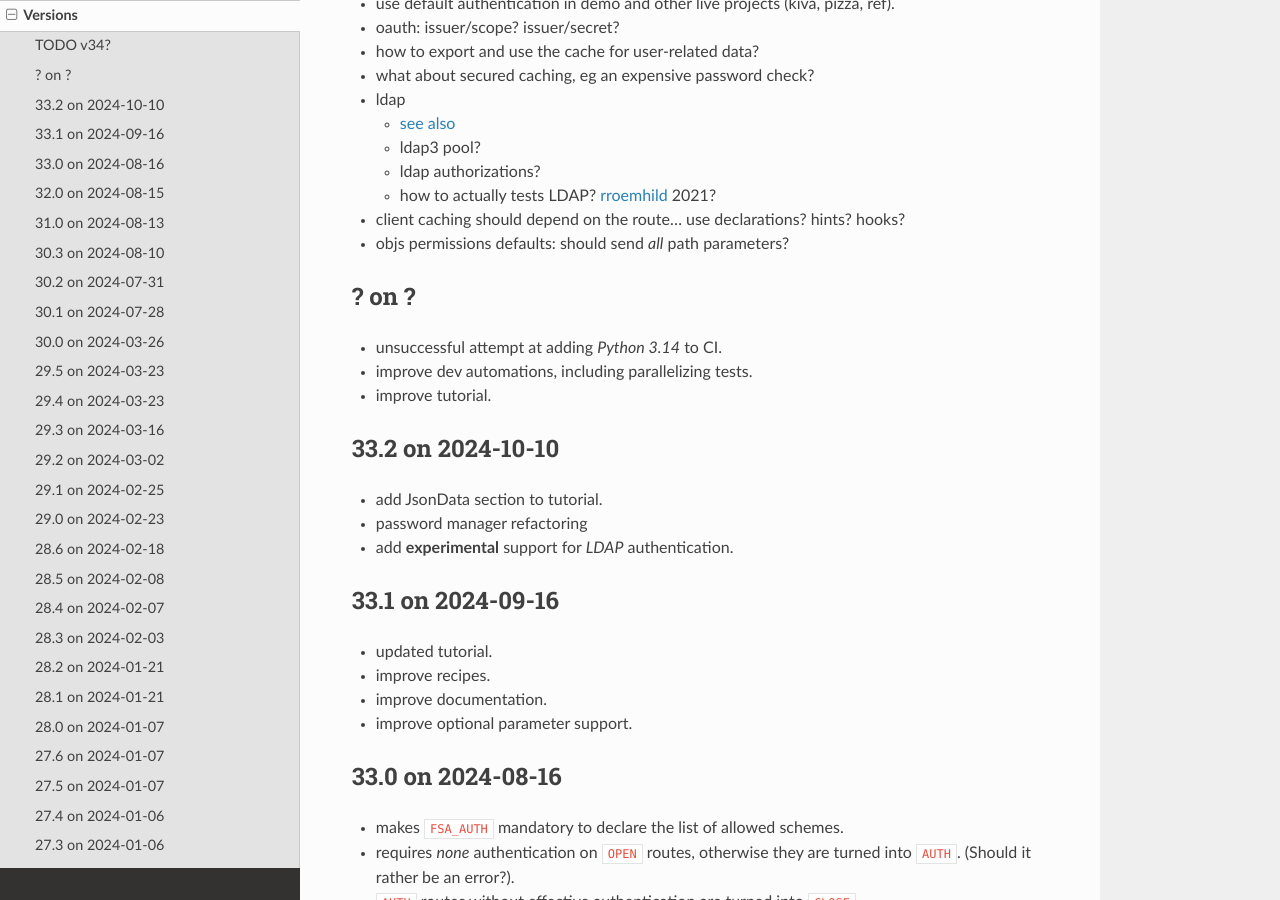
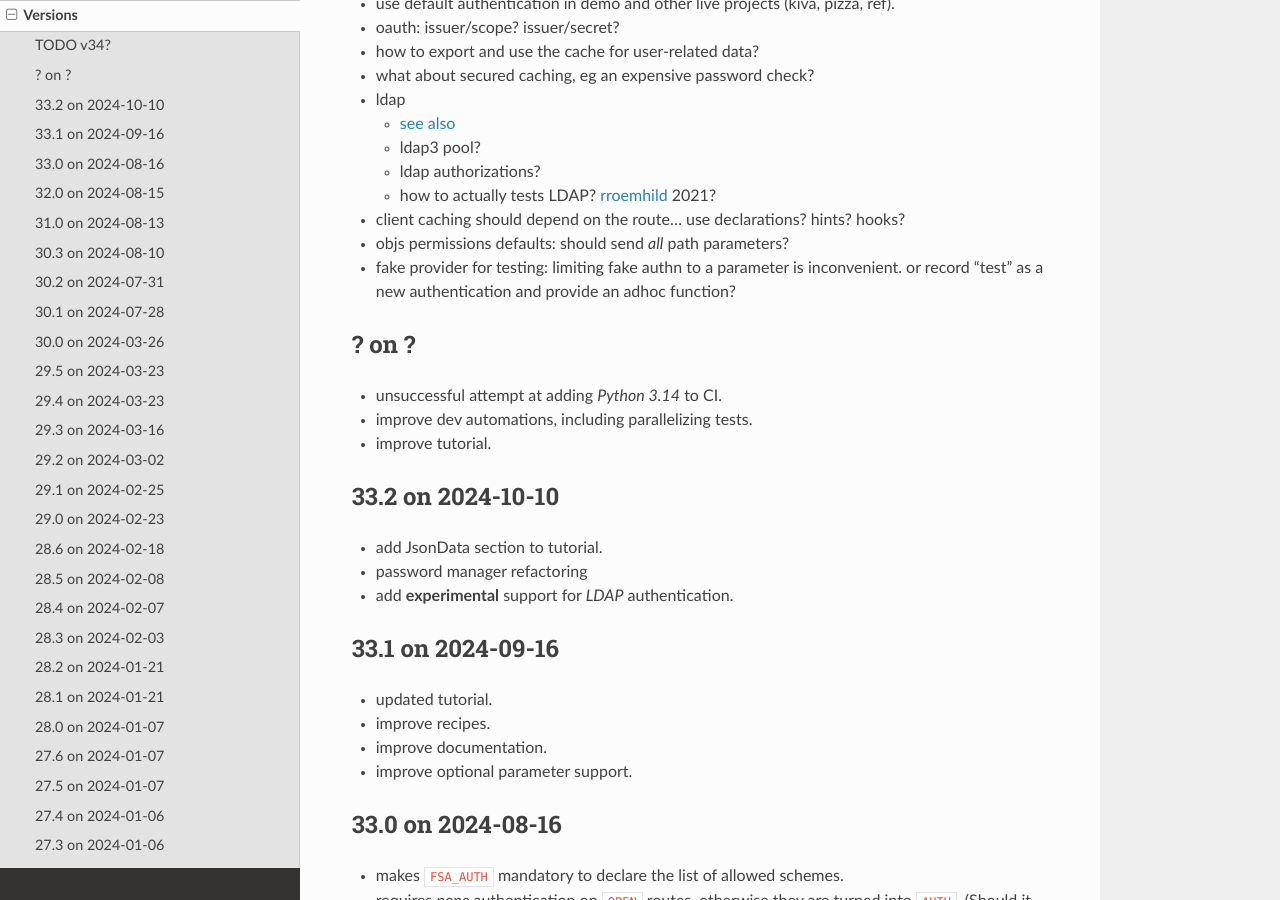
Before and after one commit to zx80/flask-simple-auth, a Sphinx documentation site: the page built from docs/VERSIONS.md, in a window 1280 px wide and 900 px high, scrolled down 344 px. Built offline with Sphinx 7.4.7 and the Read the Docs theme 3.1.0, drawn with Linux system fonts in a browser that asks for light colours; pages that are not in the unit, such as notebooks, are missing from menus.

Commit message:
note about fake provider/testing

```diff
--- a/docs/VERSIONS.md
+++ b/docs/VERSIONS.md
@@ -21,6 +21,8 @@ and packaged on [PyPI](https://pypi.org/project/FlaskSimpleAuth/).
 - client caching should depend on the route…
   use declarations? hints? hooks?
 - objs permissions defaults: should send _all_ path parameters?
+- fake provider for testing: limiting fake authn to a parameter is inconvenient.
+  or record "test" as a new authentication and provide an adhoc function?
 
 ## ? on ?
 
```
